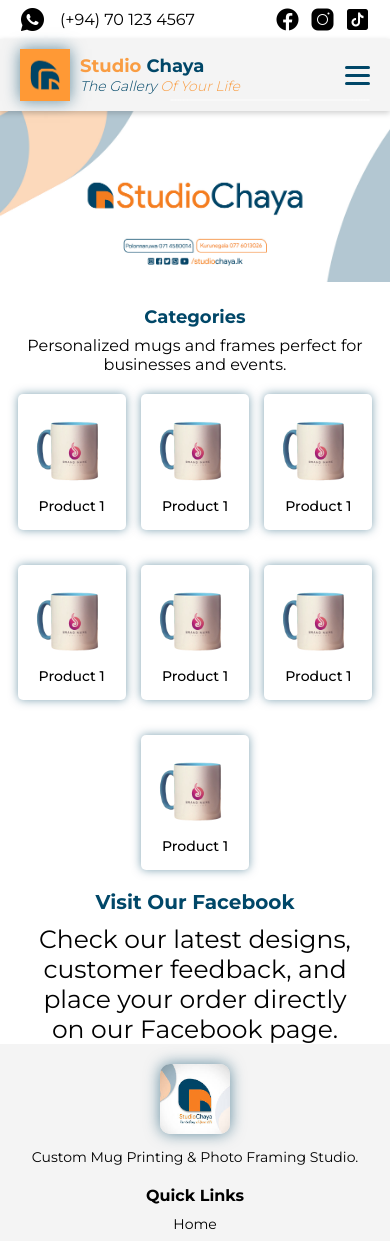
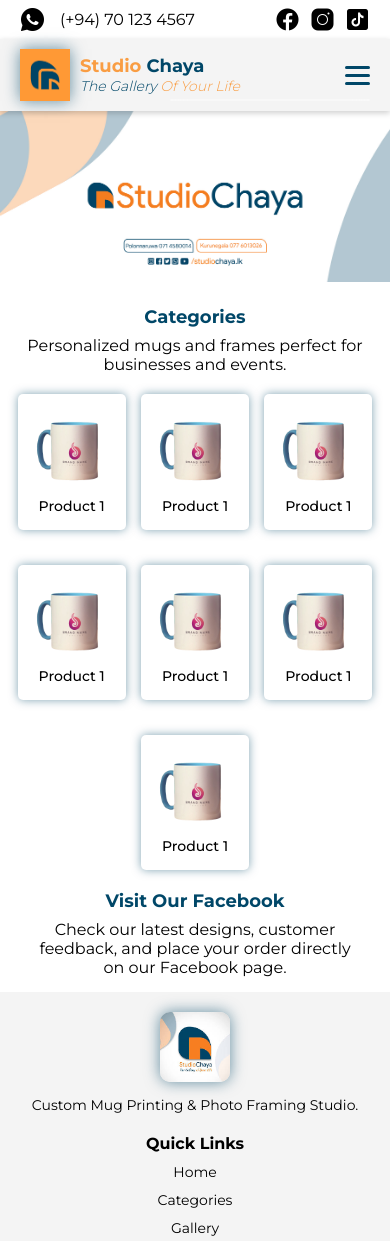
Before and after one commit to uvindukaralliyadda/studis, a React (Vite) app: page / in a window 390 px wide. Shown: the top 1241 px of the page. Built offline with nearby package versions, Linux system fonts and the light colour scheme.

Commit message:
fb h2 and p

```diff
--- a/src/Facebook/Facebook.css
+++ b/src/Facebook/Facebook.css
@@ -20,3 +20,18 @@
     display: flex;
     justify-content: center;
 }
+
+/* Mobile Responsive */
+
+@media (max-width: 768px) {
+    .facebook h2 {
+    font-size: 18px; /* smaller heading */
+    margin-bottom: 8px;
+  }
+
+  .facebook p {
+    font-size: 16px; /* smaller paragraph */
+    margin-left: 10px;
+    margin-right: 10px;
+    margin-bottom: 15px;
+  }
```
